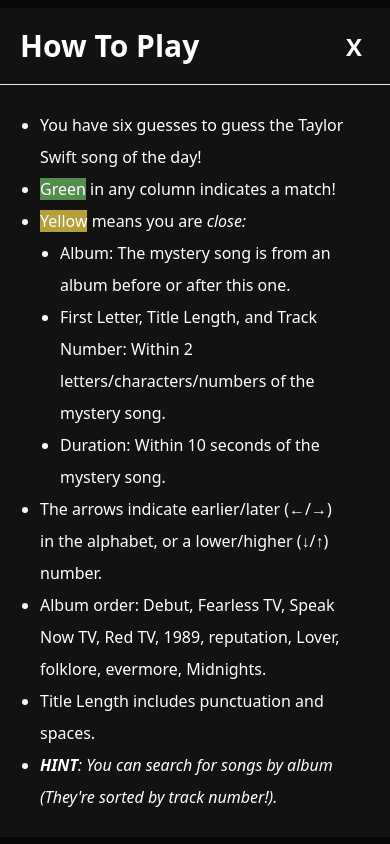
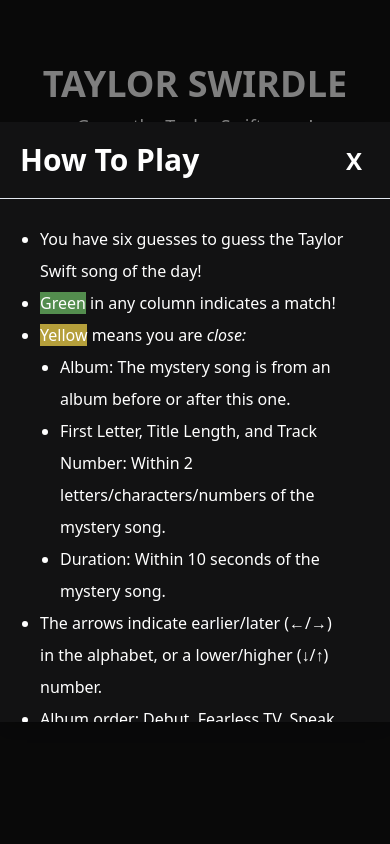
Before and after one commit to hjiang23/taylor-swirdle, a React (Create React App) app: page / in a window 390 px wide. Both pictures are taken after a click on the button "HOW TO PLAY". Built offline with nearby package versions, Linux system fonts and the light colour scheme; no server answers.

Commit message:
attempt to fix htp on mobile

```diff
--- a/src/components/Rules.tsx
+++ b/src/components/Rules.tsx
@@ -19,11 +19,11 @@ function Rules(props: any) {
       {showModal ? (
         <>
           <div
-            className="justify-center items-center flex overflow-x-hidden overflow-y-auto fixed inset-0 z-50 outline-none focus:outline-none" onClick={(e) => handleClick(e, false)}
+            className="justify-center items-center flex overflow-x-hidden overflow-y-scroll fixed inset-0 z-50 outline-none focus:outline-none" onClick={(e) => handleClick(e, false)}
           >
             <div className={`relative w-auto my-6 mx-auto max-w-3xl ${fade? 'opacity-100' : 'opacity-0'} transition-opacity duration-300`}>
               {/*content*/}
-              <div className="border-0 shadow-lg relative flex flex-col w-full bg-[#121213] outline-none focus:outline-none">
+              <div className="max-h-[600px] overflow-y-scroll border-0 shadow-lg relative flex flex-col w-full bg-[#121213] outline-none focus:outline-none">
                 {/*header*/}
                 <div className="flex items-start justify-between p-5 border-b border-solid border-slate-200 rounded-t">
                   <h3 className="text-3xl font-semibold">
```
